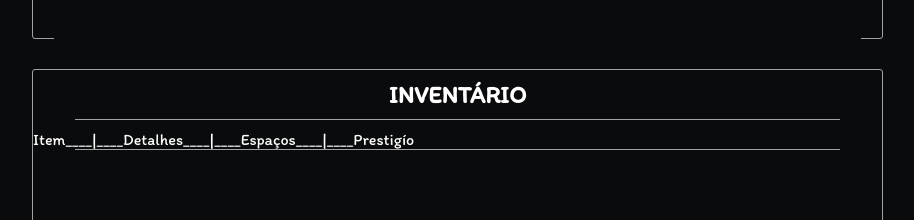
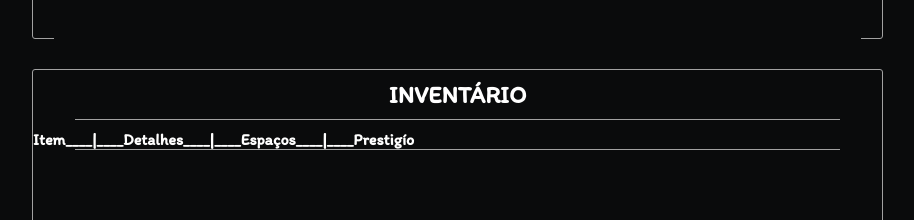
Before and after one commit to NathanielOPE/NathanielOPE.github.io, a plain HTML site: page index.html in a window 1280 px wide. Shown: the part 2260-2480 px from the top of the page, without its empty margins (192-1106 px from the left). Drawn offline with nearby package versions, Linux system fonts and the light colour scheme.

Commit message:
Update index.html

```diff
--- a/index.html
+++ b/index.html
@@ -463,7 +463,7 @@ Foco Total (Origem) Você está super focado. Em uma ação quando você realiza
 
         <table class="inv" id="inv">
           <tr>
-            <p>Item____|____Detalhes____|____Espaços____|____Prestigío</p>
+            <h4>Item____|____Detalhes____|____Espaços____|____Prestigío</h4>
 <hr />
         </table>
       </div>
```
